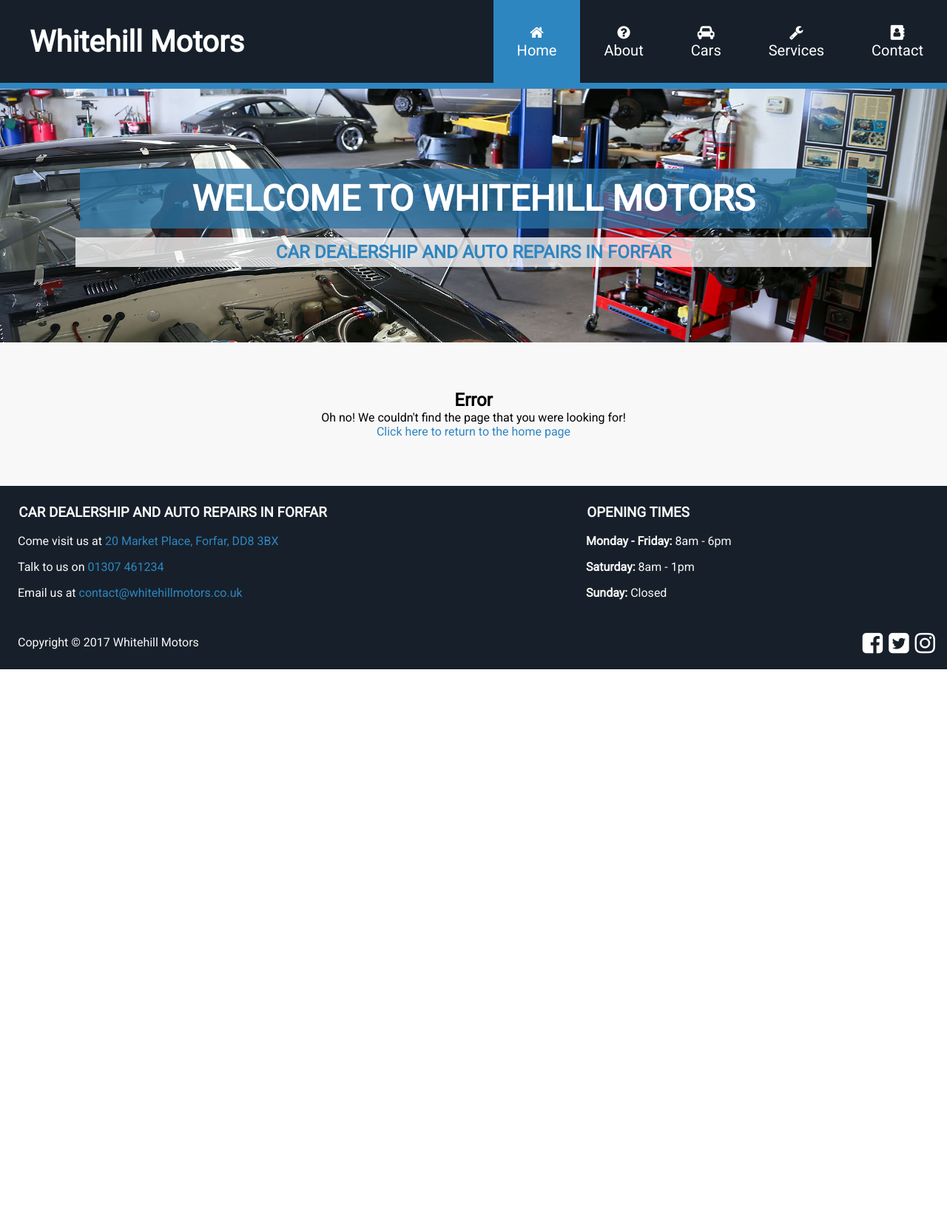
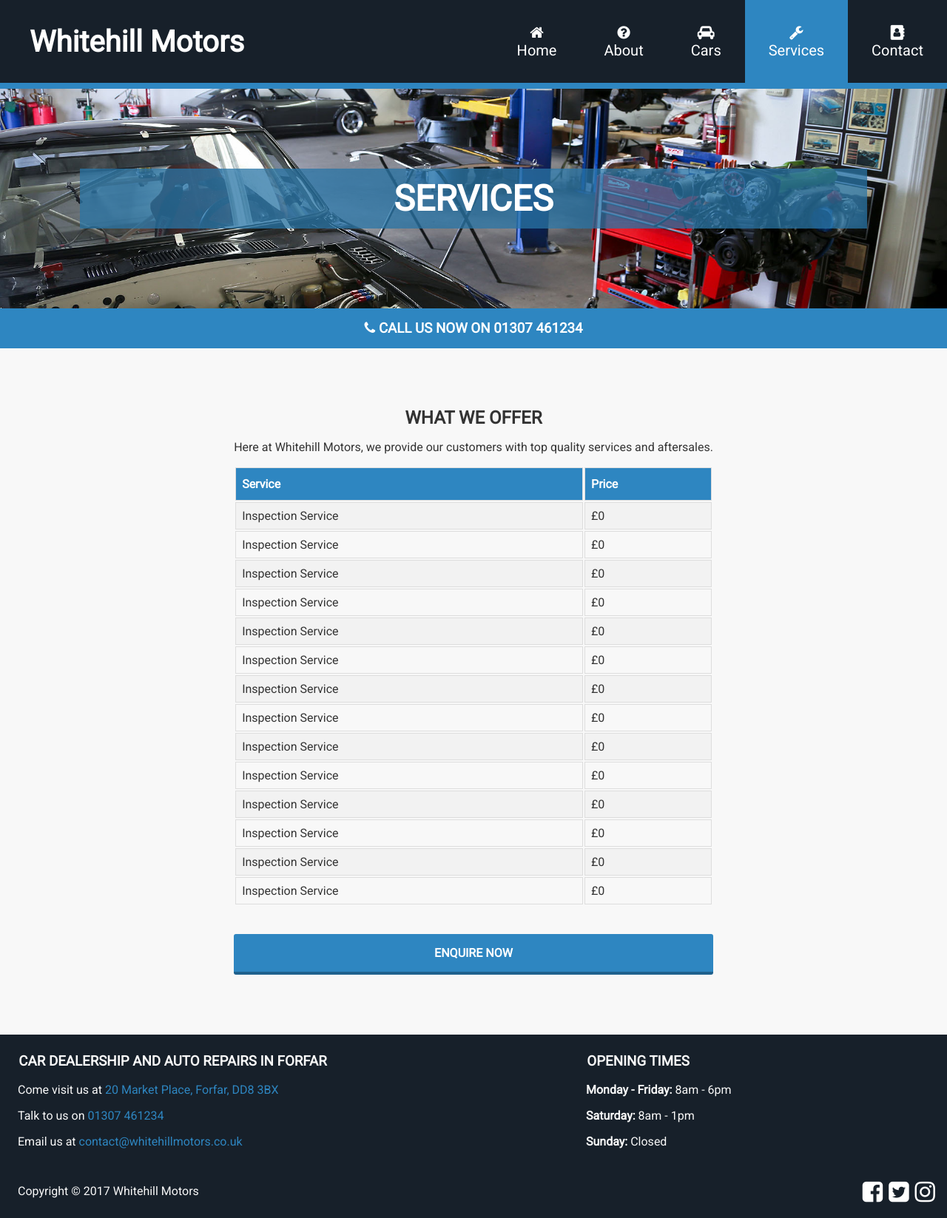
Before and after one commit to MickMelon/WhitehillMotors, a PHP site: page /index.php?page=services in a window 1280 px wide. Shown: the whole page at 74% size. Run offline with PHP 8.4, Linux system fonts and the light colour scheme; some libraries are stand-ins or nearby versions.

Commit message:
Add dynamic page navigation

```diff
--- a/includes/header.php
+++ b/includes/header.php
@@ -27,27 +27,31 @@
 
                 <ul>
                     <li>
-                        <a class="active" href="#"><i class="fa fa-home" aria-hidden="true"></i><br />Home</a>
+                        <a class="<?php echo ($page == 'home') ? 'active' : '' ?>" href="index.php?page=home"><i class="fa fa-home" aria-hidden="true"></i><br />Home</a>
                     </li>
                     <li>
-                        <a href="#"><i class="fa fa-question-circle" aria-hidden="true"></i><br />About</a>
+                        <a class="<?php echo ($page == 'about') ? 'active' : '' ?>" href="index.php?page=about"><i class="fa fa-question-circle" aria-hidden="true"></i><br />About</a>
                     </li>
                     <li>
-                        <a href="#"><i class="fa fa-car" aria-hidden="true"></i><br />Cars</a>
+                        <a class="<?php echo ($page == 'cars') ? 'active' : '' ?>" href="index.php?page=cars"><i class="fa fa-car" aria-hidden="true"></i><br />Cars</a>
                     </li>
                     <li>
-                        <a href="#"><i class="fa fa-wrench" aria-hidden="true"></i><br />Services</a>
+                        <a class="<?php echo ($page == 'services') ? 'active' : '' ?>" href="index.php?page=services"><i class="fa fa-wrench" aria-hidden="true"></i><br />Services</a>
                     </li>
                     <li>
-                        <a href="#"><i class="fa fa-address-book" aria-hidden="true"></i><br />Contact</a>
+                        <a class="<?php echo ($page == 'contact') ? 'active' : '' ?>" href="index.php?page=contact"><i class="fa fa-address-book" aria-hidden="true"></i><br />Contact</a>
                     </li>
                 </ul>
             </nav>
 
             <div class="banner">
                 <div class="banner-text">
-                    <h1>Welcome to Whitehill Motors</h1>
-                    <h2>Car Dealership and Auto Repairs in Forfar</h2>
+                    <?php if ($page == 'home') { ?>
+                        <h1>Welcome to Whitehill Motors</h1>
+                        <h2>Car Dealership and Auto Repairs in Forfar</h2>
+                    <?php } else { ?>
+                        <h1><?= $page ?></h1>
+                    <?php } ?>
                 </div>
             </div>
         </header>
--- a/index.php
+++ b/index.php
@@ -1,22 +1,28 @@
 <?php
-// Include the header file
-require_once('includes/header.php');
+// Initialize the $page variable to make sure there are no issues
+$page = '';
 
 // Check to see if the page parameter has been set
 if (isset($_GET['page'])) {
     // Make sure that the requested file actually exists
     if (file_exists('pages/' . $_GET['page'] . '.php')) {
         // If it exists, display the page
-        include_once('pages/' . $_GET['page'] . '.php');
+        $page = $_GET['page'];
     } else {
         // If it doesn't exist, display page not found error
         $error = 'page-not-found';
-        include_once('pages/error.php');
+        $page = 'error';
     }
 } else {
     // If no page has been specified, then just display the home page
-    include_once('pages/home.php');
+    $page = 'home';
 }
+
+// Include the header file
+require_once('includes/header.php');
+
+// Include the page specified above
+require_once('pages/' . $page . '.php');
 
 // Include the footer file
 require_once('includes/footer.php');
--- /dev/null
+++ b/pages/services.php
@@ -0,0 +1,33 @@
+
+        <main>
+            <section class="small"><h3><i class="fa fa-phone" aria-hidden="true"></i>Call us now on 01307 461234</h3></section>
+
+            <section class="services">
+                <div class="text">
+                    <h1 class="text-head-center">What We Offer</h1>
+                    <p class="text-body-center">Here at Whitehill Motors, we provide our customers with top quality services and aftersales.</p>
+
+                    <table>
+                        <tr><th>Service</th><th>Price</th></tr>
+                        <tr><td>Inspection Service</td><td>£0</td></tr>
+                        <tr><td>Inspection Service</td><td>£0</td></tr>
+                        <tr><td>Inspection Service</td><td>£0</td></tr>
+                        <tr><td>Inspection Service</td><td>£0</td></tr>
+                        <tr><td>Inspection Service</td><td>£0</td></tr>
+                        <tr><td>Inspection Service</td><td>£0</td></tr>
+                        <tr><td>Inspection Service</td><td>£0</td></tr>
+                        <tr><td>Inspection Service</td><td>£0</td></tr>
+                        <tr><td>Inspection Service</td><td>£0</td></tr>
+                        <tr><td>Inspection Service</td><td>£0</td></tr>
+                        <tr><td>Inspection Service</td><td>£0</td></tr>
+                        <tr><td>Inspection Service</td><td>£0</td></tr>
+                        <tr><td>Inspection Service</td><td>£0</td></tr>
+                        <tr><td>Inspection Service</td><td>£0</td></tr>
+                    </table>
+                    <br /><br />
+                    <a href="contact.html" class="button" style="width: 100%;">Enquire Now</a>
+                </div>
+            </section>
+
+
+        </main>
```
Also changed, not shown: pages/about.php (added, +22 -0 lines), pages/contact.php (added, +31 -0 lines).
